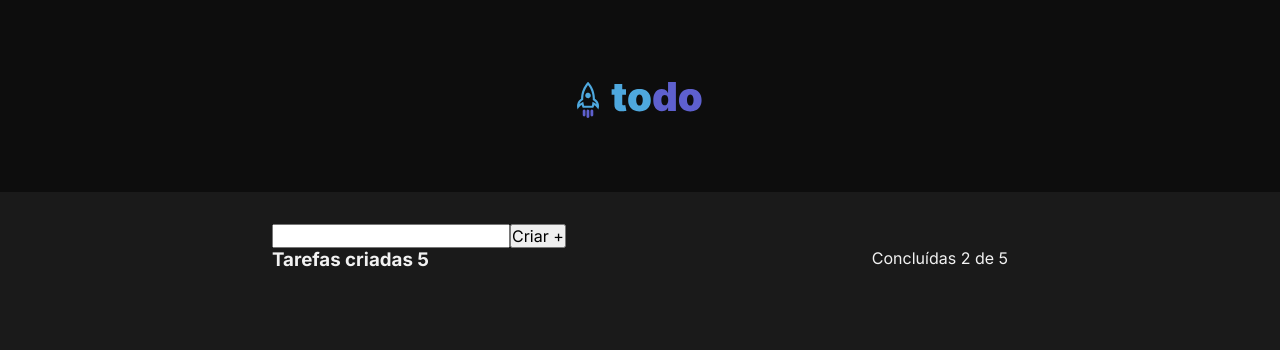
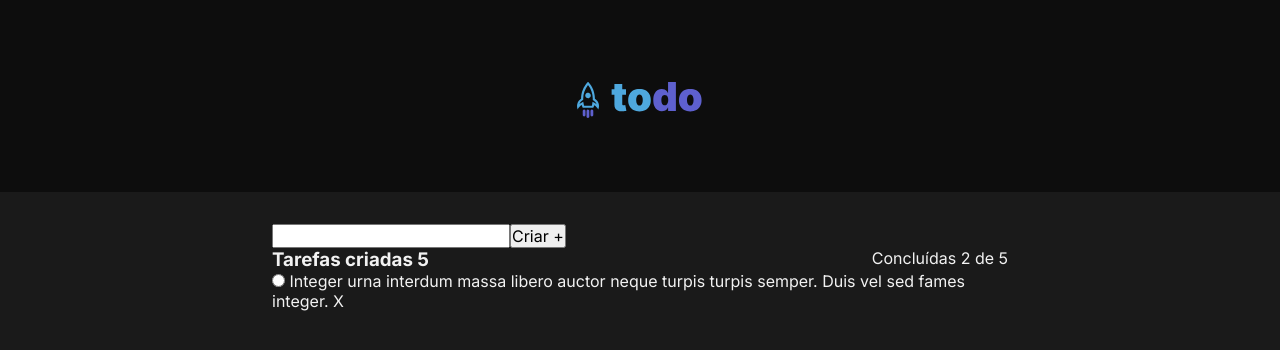
Before and after one commit to nikolasmarlon/to-do-list-jsx, a React (Vite) app: page / in a window 1280 px wide. Shown: the top 350 px of the page. Built offline with nearby package versions, Linux system fonts and the light colour scheme.

Commit message:
componente Tarefa

```diff
--- a/src/componentes/Tarefa.jsx
+++ b/src/componentes/Tarefa.jsx
@@ -2,5 +2,9 @@ import styles from './Tarefa.module.css'
 
 
 export function Tarefa(){
-
+    return(
+        <div>
+            <input id='tarefa' type="radio" /> <label htmlFor="tarefa">Integer urna interdum massa libero auctor neque turpis turpis semper. Duis vel sed fames integer.</label> <span>X</span>
+        </div>
+    )
 }
--- a/src/componentes/Tarefas.jsx
+++ b/src/componentes/Tarefas.jsx
@@ -1,3 +1,4 @@
+import { Tarefa } from './Tarefa'
 import styles from './Tarefas.module.css'
 
 
@@ -22,10 +23,10 @@ export function Tarefas(){
                 </div>
 
             </header>
+            <main>
+                <Tarefa />
+            </main>
 
-            <section>
-
-            </section>
         </div>
     )
 }
```
